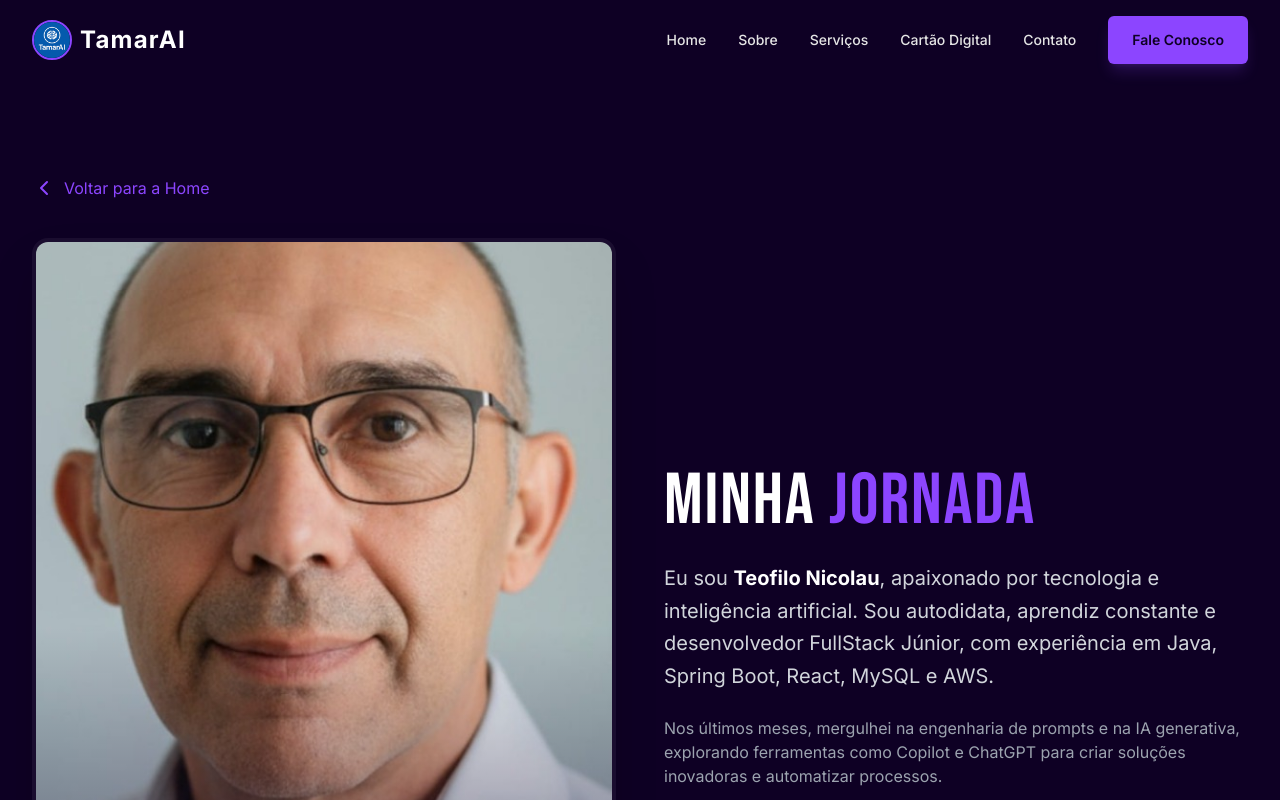
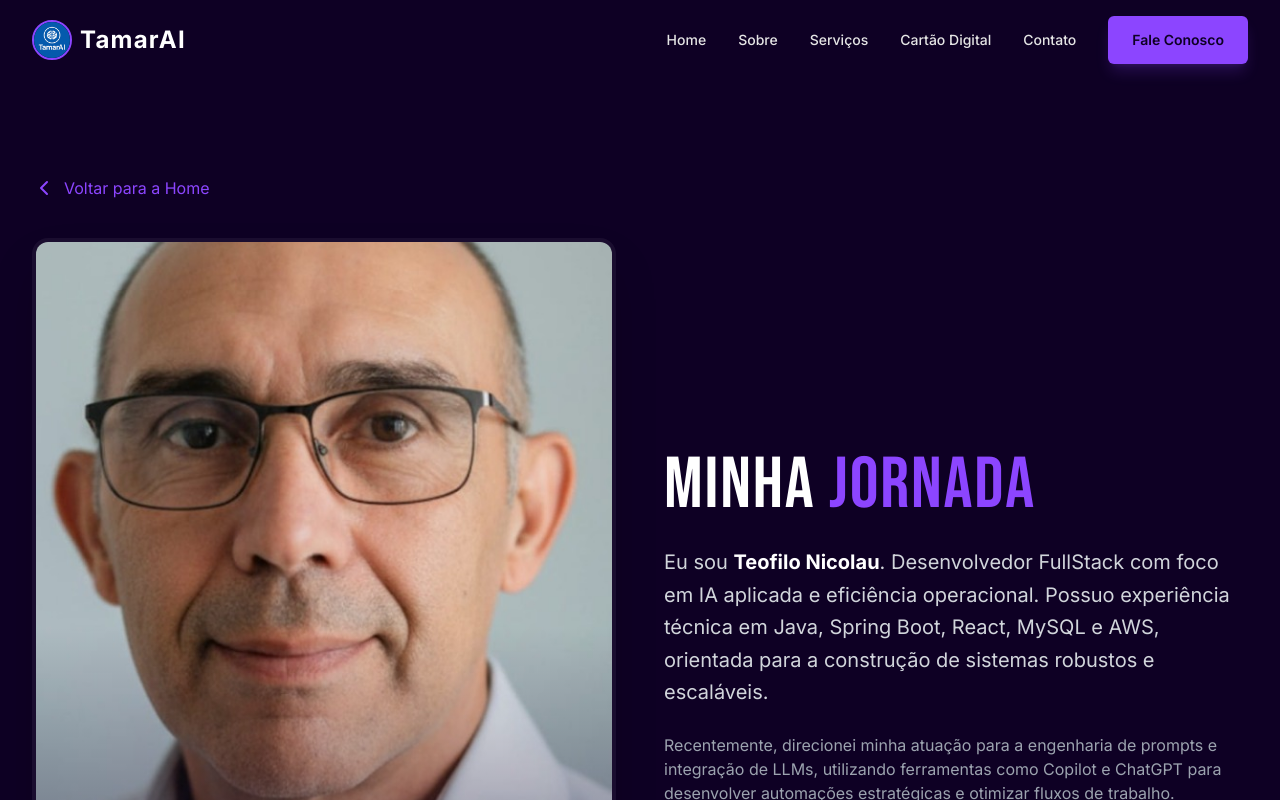
Before and after one commit to teofilonicolau/tamar_page, a React (Vite) app: page /sobre in a window 1280 px wide. Shown: the top 800 px of the page. Built offline with nearby package versions, Linux system fonts and the light colour scheme.

Commit message:
content: refine professional bio in About page

```diff
--- a/src/pages/Sobre.tsx
+++ b/src/pages/Sobre.tsx
@@ -61,11 +61,11 @@ export function Sobre() {
                                 Minha <span className="text-brand-gold">Jornada</span>
                             </h1>
                             <p className="text-xl text-gray-300 leading-relaxed">
-                                Eu sou <strong className="text-white">Teofilo Nicolau</strong>, apaixonado por tecnologia e inteligência artificial.
-                                Sou autodidata, aprendiz constante e desenvolvedor FullStack Júnior, com experiência em Java, Spring Boot, React, MySQL e AWS.
+                                Eu sou <strong className="text-white">Teofilo Nicolau</strong>. Desenvolvedor FullStack com foco em IA aplicada e eficiência operacional.
+                                Possuo experiência técnica em Java, Spring Boot, React, MySQL e AWS, orientada para a construção de sistemas robustos e escaláveis.
                             </p>
                             <p className="text-gray-400">
-                                Nos últimos meses, mergulhei na engenharia de prompts e na IA generativa, explorando ferramentas como Copilot e ChatGPT para criar soluções inovadoras e automatizar processos.
+                                Recentemente, direcionei minha atuação para a engenharia de prompts e integração de LLMs, utilizando ferramentas como Copilot e ChatGPT para desenvolver automações estratégicas e otimizar fluxos de trabalho.
                             </p>
                         </motion.div>
                     </div>
```
